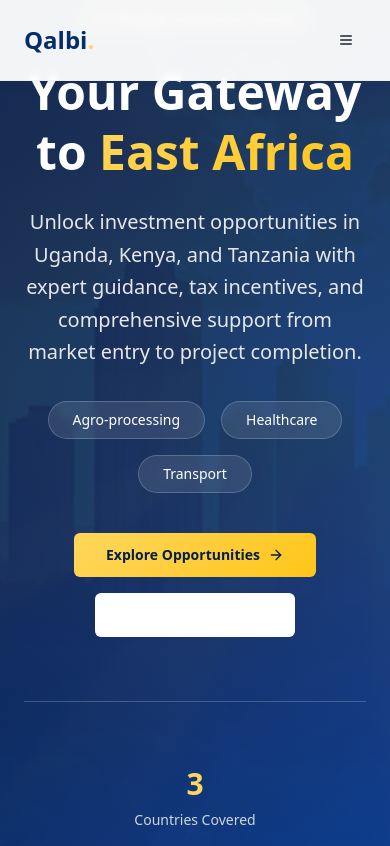
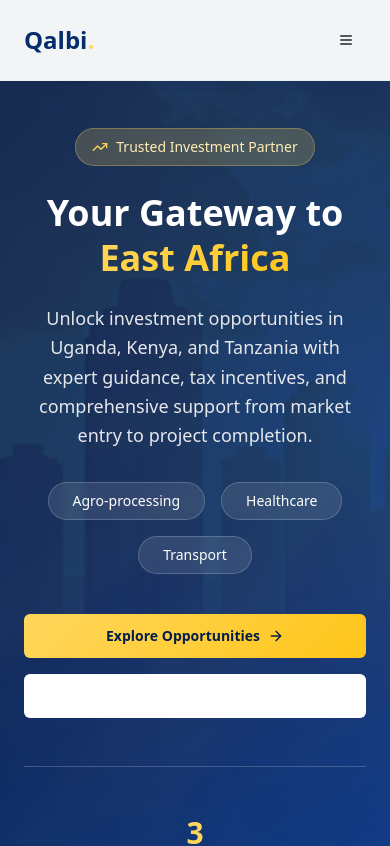
Before and after one commit to Princemarts/east-africa-gateway, a React (Vite) app: page / in a window 390 px wide. Shown: the top 846 px of the page. Built offline with nearby package versions, Linux system fonts and the light colour scheme.

Commit message:
Fix layout issues
Ensure all elements are visible and well-spaced, resolving any conflicts.

```diff
--- a/src/components/About.tsx
+++ b/src/components/About.tsx
@@ -39,7 +39,7 @@ export default function About() {
   ];
 
   return (
-    <section id="about" className="py-24 bg-white">
+    <section id="about" className="py-24 bg-white scroll-mt-20">
       <div className="container mx-auto px-6">
         {/* Header */}
         <div className="text-center mb-16">
--- a/src/components/Contact.tsx
+++ b/src/components/Contact.tsx
@@ -63,7 +63,7 @@ export default function Contact() {
   ];
 
   return (
-    <section id="contact" className="py-24 bg-white">
+    <section id="contact" className="py-24 bg-white scroll-mt-20">
       <div className="container mx-auto px-6">
         {/* Header */}
         <div className="text-center mb-16">
@@ -90,7 +90,7 @@ export default function Contact() {
             </CardHeader>
             <CardContent>
               <form onSubmit={handleSubmit} className="space-y-6">
-                <div className="grid grid-cols-1 md:grid-cols-2 gap-4">
+                <div className="grid grid-cols-1 sm:grid-cols-2 gap-4">
                   <div className="space-y-2">
                     <Label htmlFor="firstName">First Name</Label>
                     <Input id="firstName" placeholder="John" required />
--- a/src/components/Hero.tsx
+++ b/src/components/Hero.tsx
@@ -4,7 +4,7 @@ import heroImage from "@/assets/hero-africa-investment.jpg";
 
 export default function Hero() {
   return (
-    <section className="relative min-h-screen flex items-center justify-center overflow-hidden">
+    <section id="home" className="relative min-h-screen flex items-center justify-center overflow-hidden pt-20">
       {/* Background Image with Overlay */}
       <div className="absolute inset-0 z-0">
         <img
@@ -16,7 +16,7 @@ export default function Hero() {
       </div>
 
       {/* Content */}
-      <div className="relative z-10 container mx-auto px-6 text-center text-white">
+      <div className="relative z-10 container mx-auto px-6 py-12 text-center text-white">
         <div className="max-w-4xl mx-auto">
           {/* Badge */}
           <div className="inline-flex items-center gap-2 bg-gold-medium/20 backdrop-blur-sm border border-gold-medium/30 rounded-full px-4 py-2 mb-6">
@@ -25,13 +25,13 @@ export default function Hero() {
           </div>
 
           {/* Main Heading */}
-          <h1 className="text-5xl md:text-7xl font-bold mb-6 leading-tight">
+          <h1 className="text-4xl sm:text-5xl lg:text-6xl xl:text-7xl font-bold mb-6 leading-tight">
             Your Gateway to
             <span className="bg-gradient-gold bg-clip-text text-transparent"> East Africa</span>
           </h1>
 
           {/* Subheading */}
-          <p className="text-xl md:text-2xl mb-8 text-gray-200 max-w-3xl mx-auto leading-relaxed">
+          <p className="text-lg sm:text-xl lg:text-2xl mb-8 text-gray-200 max-w-3xl mx-auto leading-relaxed">
             Unlock investment opportunities in Uganda, Kenya, and Tanzania with expert guidance,
             tax incentives, and comprehensive support from market entry to project completion.
           </p>
@@ -49,18 +49,18 @@ export default function Hero() {
           </div>
 
           {/* CTA Buttons */}
-          <div className="flex flex-col sm:flex-row gap-4 justify-center items-center">
-            <Button variant="hero" size="lg" className="min-w-[200px]">
+          <div className="flex flex-col sm:flex-row gap-4 justify-center items-center mb-8">
+            <Button variant="hero" size="lg" className="w-full sm:w-auto min-w-[200px]">
               Explore Opportunities
               <ArrowRight className="w-5 h-5" />
             </Button>
-            <Button variant="outline" size="lg" className="min-w-[200px] text-white border-white/30 hover:bg-white hover:text-navy-primary">
+            <Button variant="outline" size="lg" className="w-full sm:w-auto min-w-[200px] text-white border-white/30 hover:bg-white hover:text-navy-primary">
               Book Consultation
             </Button>
           </div>
 
           {/* Stats */}
-          <div className="grid grid-cols-1 sm:grid-cols-3 gap-8 mt-16 pt-16 border-t border-white/20">
+          <div className="grid grid-cols-1 sm:grid-cols-3 gap-8 mt-12 pt-12 border-t border-white/20">
             <div className="text-center">
               <div className="text-3xl font-bold text-gold-medium mb-2">3</div>
               <div className="text-sm text-gray-300">Countries Covered</div>
--- a/src/components/Opportunities.tsx
+++ b/src/components/Opportunities.tsx
@@ -83,7 +83,7 @@ export default function Opportunities() {
   };
 
   return (
-    <section id="opportunities" className="py-24 bg-earth-warm">
+    <section id="opportunities" className="py-24 bg-earth-warm scroll-mt-20">
       <div className="container mx-auto px-6">
         {/* Header */}
         <div className="text-center mb-16">
@@ -100,7 +100,7 @@ export default function Opportunities() {
         </div>
 
         {/* Opportunities Grid */}
-        <div className="grid grid-cols-1 lg:grid-cols-2 xl:grid-cols-3 gap-8 mb-16">
+        <div className="grid grid-cols-1 md:grid-cols-2 xl:grid-cols-3 gap-6 mb-16">
           {opportunities.map((opportunity) => (
             <Card key={opportunity.id} className="group hover:shadow-elegant transition-all duration-300 bg-white border-none">
               <CardHeader>
--- a/src/components/Services.tsx
+++ b/src/components/Services.tsx
@@ -51,7 +51,7 @@ export default function Services() {
   ];
 
   return (
-    <section id="services" className="py-24 bg-gradient-subtle">
+    <section id="services" className="py-24 bg-gradient-subtle scroll-mt-20">
       <div className="container mx-auto px-6">
         {/* Header */}
         <div className="text-center mb-16">
--- a/src/index.css
+++ b/src/index.css
@@ -125,6 +125,10 @@ All colors MUST be HSL.
     @apply border-border;
   }
 
+  html {
+    scroll-behavior: smooth;
+  }
+
   body {
     @apply bg-background text-foreground;
   }
```
